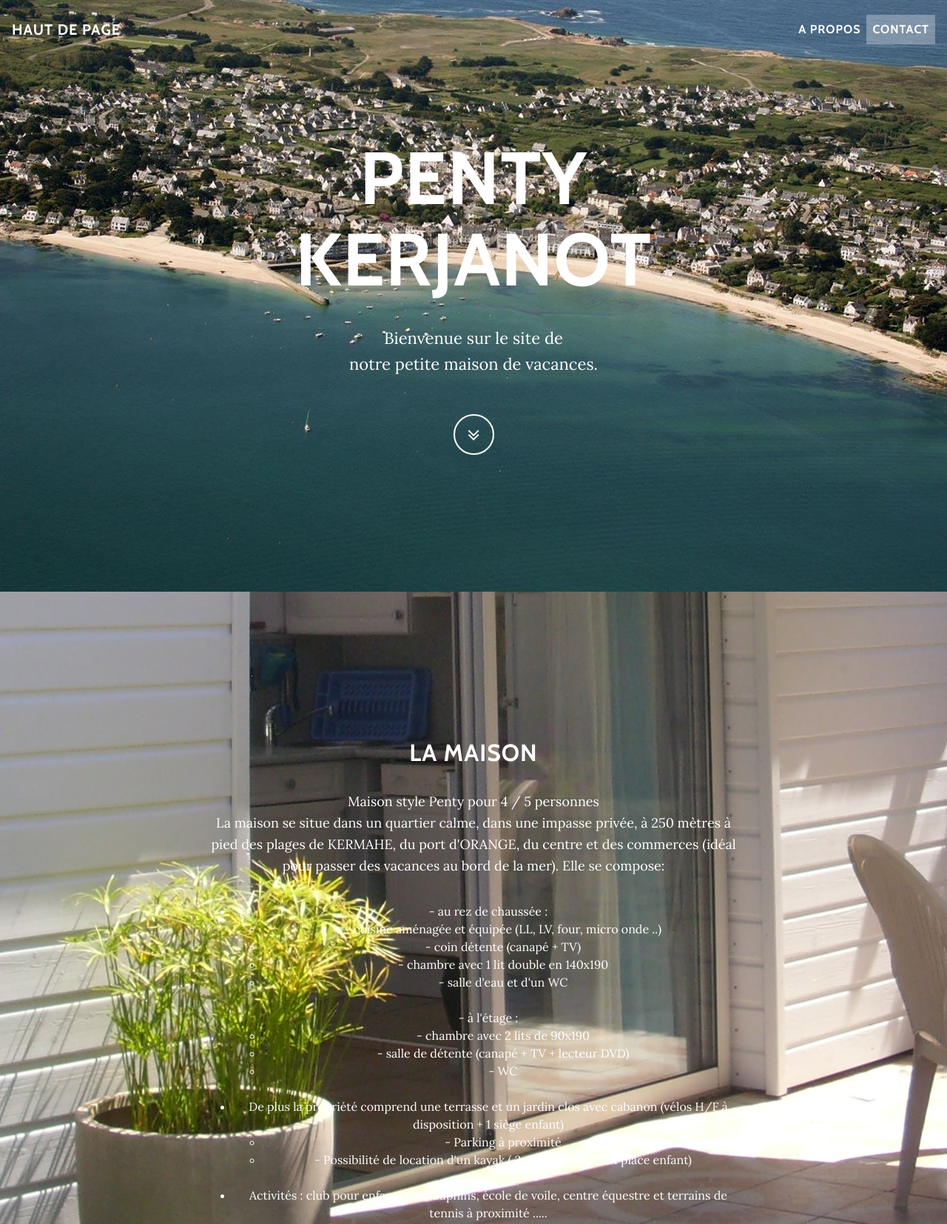
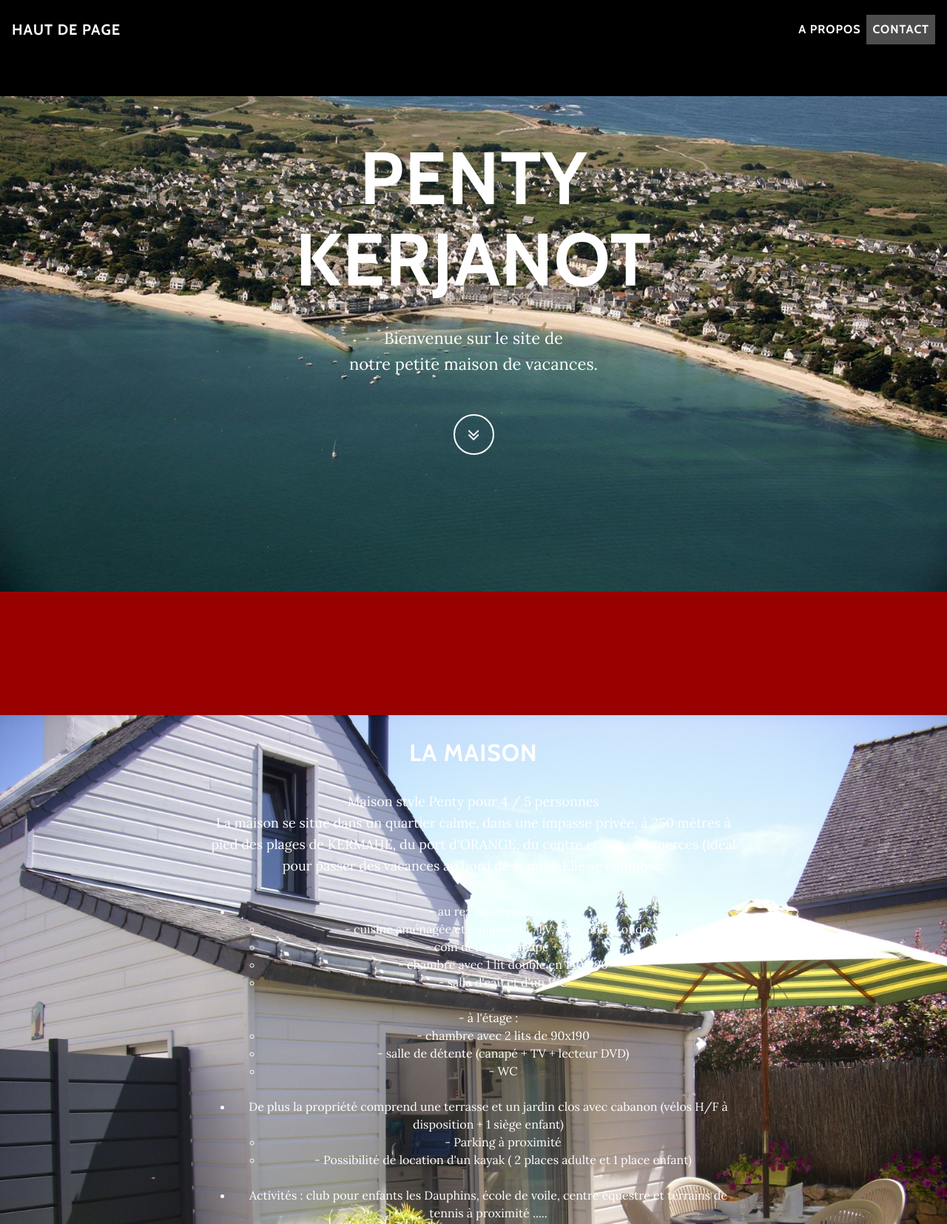
Before and after one commit to Vainamoin3n/ParentHouse, a website: page index.html in a window 1280 px wide. Shown: the top 1655 px of the page at 74% size. Drawn offline with nearby package versions, Linux system fonts and the light colour scheme; some packages are replaced by stand-ins of ours.

Commit message:
trying to fit the backkground pictures

```diff
--- a/css/grayscale.css
+++ b/css/grayscale.css
@@ -105,7 +105,7 @@ a {
   -webkit-background-size: cover;
   -moz-background-size: cover;
   -o-background-size: cover;
-  background-size: cover; }
+  background-size: contain; }
   .masthead .intro-body {
     display: table-cell;
     vertical-align: middle; }
@@ -130,7 +130,8 @@ a {
   text-align: center;
   color: white;
   background: url("../img/garden1.jpg") no-repeat bottom center scroll;
-  background-color:rgba(255,0,0,0.6)
+  background-color:rgba(255,0,0,0.6);
+  background-size: contain;
 }
 
 .btn-circle {
```
